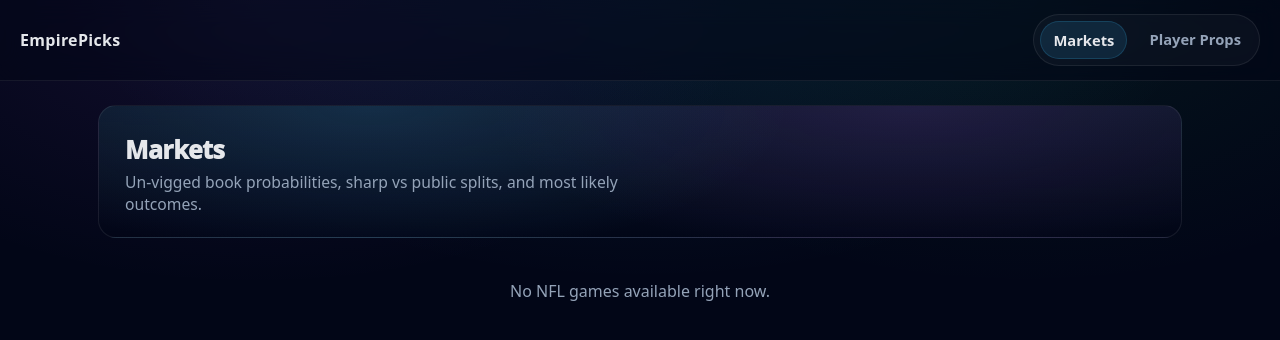
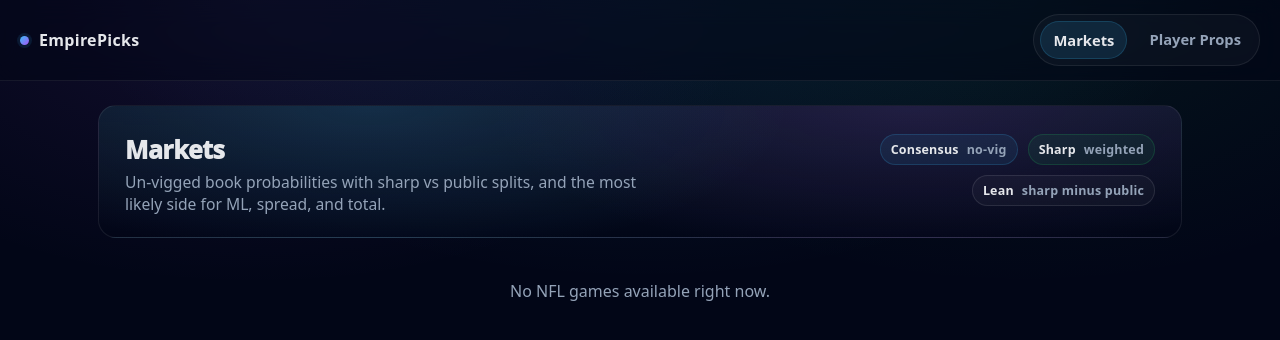
Before and after one commit to js0094q/empire-picks, a plain HTML site: page index.html in a window 1280 px wide. Drawn offline with Linux system fonts and the light colour scheme; no server answers.

Commit message:
Update index.html

```diff
--- a/index.html
+++ b/index.html
@@ -8,7 +8,11 @@
 </head>
 <body>
   <div class="topbar">
-    <div class="logo">EmpirePicks</div>
+    <div class="logo">
+      <span class="logo-dot"></span>
+      <span>EmpirePicks</span>
+    </div>
+
     <nav class="nav">
       <a href="/" class="nav-link active">Markets</a>
       <a href="/props.html" class="nav-link">Player Props</a>
@@ -17,8 +21,18 @@
 
   <main class="layout">
     <section class="hero">
-      <h1>Markets</h1>
-      <p>Un-vigged book probabilities, sharp vs public splits, and most likely outcomes.</p>
+      <div class="hero-row">
+        <div>
+          <h1>Markets</h1>
+          <p>Un-vigged book probabilities with sharp vs public splits, and the most likely side for ML, spread, and total.</p>
+        </div>
+
+        <div class="hero-meta">
+          <span class="hero-chip info"><strong>Consensus</strong> no-vig</span>
+          <span class="hero-chip good"><strong>Sharp</strong> weighted</span>
+          <span class="hero-chip"><strong>Lean</strong> sharp minus public</span>
+        </div>
+      </div>
     </section>
 
     <div id="games-container" class="games">
```
